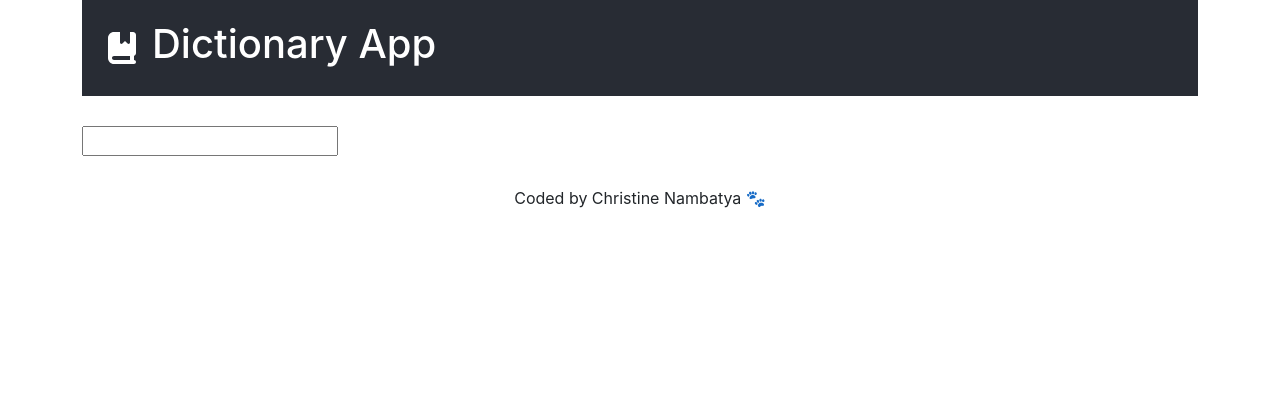
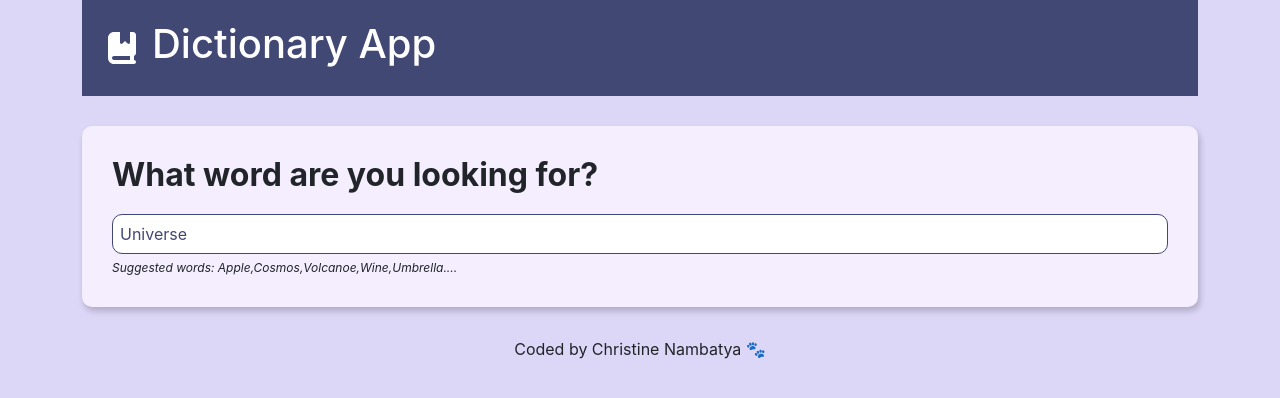
Before and after one commit to ChrissyNambz/Dictionary, a React (Create React App) app: page / in a window 1280 px wide. Shown: the top 398 px of the page. Built offline with nearby package versions, Linux system fonts and the light colour scheme; no server answers.

Commit message:
Made CSS files for our dictionary app
- styled the dictionary using css
-added default key word to the dictionary app

```diff
--- a/src/App.css
+++ b/src/App.css
@@ -1,11 +1,18 @@
+body{
+  background:  #dcd6f7;
+}
 
+a{
+  color: #424874;
+}
 .App-header {
   display: flex;
   align-items: center;
   gap: 10px;
   padding: 20px;
-  background-color: #282c34;
+  background-color: #424874;
   color: white;
+
 }
 
 .footer{
--- a/src/App.js
+++ b/src/App.js
@@ -13,7 +13,7 @@ function App() {
         <h1>Dictionary App</h1>
       </header>
       <main>
-        <Dictionary/>
+        <Dictionary defaultKeyword="Universe"/>
       </main>
       <footer className="footer"> Coded by Christine Nambatya 🐾</footer>
       </div>
--- a/src/Dictionary.css
+++ b/src/Dictionary.css
@@ -1,3 +1,36 @@
 .Dictionary{
     margin-top: 30px;
 }
+
+.Dictionary h1{
+    font-size: 32px;
+    font-weight: bold;
+    margin-bottom: 20px;
+}
+
+.Dictionary section{
+
+    background:#f4eeff;
+    padding: 30px;
+    border-radius: 10px;
+    box-shadow: 2px 4px 6px rgba(0, 0, 0, 0.2);
+    margin: 20px 0;
+
+
+
+}
+.Dictionary input{
+    width: 100%;
+    padding: 7px;
+
+    color:#424874;
+    border: 1.5px solid  #424874;
+    border-radius: 10px;
+
+}
+
+.Dictionary .hint{
+font-size: 12px;
+margin-top: 5px;
+font-style: italic;
+}
--- a/src/Dictionary.js
+++ b/src/Dictionary.js
@@ -3,23 +3,28 @@ import axios from "axios"
 import Results from "./Results"
 import "./Dictionary.css"
 
-export default function Dictionary(){
-let [keyword, setKeyword]=useState("");
-let [results, setResults]=useState(null)
+export default function Dictionary(props){
+let [keyword, setKeyword]=useState(props.defaultKeyword);
+let [results, setResults]=useState(null);
+let [loaded, setLoaded]=useState(false);
 
  function handleResponse(response){
-    console.log(response.data[0]);
     setResults(response.data[0])
 
 
  }
 
-function search(event){
-    event.preventDefault();
+function search(){
+  let apiUrl = `https://api.dictionaryapi.dev/api/v2/entries/en/${keyword}`;
+  axios.get(apiUrl).then(handleResponse);
+}
 
 
-    let apiUrl= `https://api.dictionaryapi.dev/api/v2/entries/en/${keyword}`;
-    axios.get(apiUrl).then(handleResponse);
+function handleSubmit(event){
+    event.preventDefault();
+   search()
+
+
 }
 
 
@@ -28,12 +33,32 @@ function handleKeywordChange(event){
     setKeyword(event.target.value);
 
 }
-    return(
-        <div className="Dictionary">
-       <form onSubmit={search}>
-        <input type="search" onChange={handleKeywordChange}/>
+
+function load(){
+    setLoaded(true);
+    search()
+}
+
+if (loaded){
+ return (
+   <div className="Dictionary">
+     <section>
+       <h1> What word are you looking for? </h1>
+
+       <form onSubmit={handleSubmit}>
+         <input type="search" onChange={handleKeywordChange} defaultValue={props.defaultKeyword}/>
        </form>
-       <Results results={results}/>
-        </div>
-    )
+       <div className="hint">
+         Suggested words: Apple,Cosmos,Volcanoe,Wine,Umbrella....
+       </div>
+     </section>
+     <Results results={results} />
+   </div>
+ );
+
+}else{
+    load();
+    return " Loading....."
 }
+
+}
--- /dev/null
+++ b/src/Meaning.css
@@ -0,0 +1,16 @@
+.Meaning h3{
+font-size: 30px;
+line-height: 1.5;
+font-weight: bold;
+}
+
+.Meaning .definition{
+
+}
+
+.Meaning .example{
+    font-size: 15px;
+    opacity: 0.6;
+    font-style: italic;
+    margin-top: 10px;
+}
--- a/src/Meaning.js
+++ b/src/Meaning.js
@@ -1,5 +1,6 @@
 import React from "react";
 import Synonyms from "./Synonyms";
+import "./Meaning.css"
 
 export default function Meaning(props) {
   return (
@@ -8,18 +9,16 @@ export default function Meaning(props) {
       {props.meaning.definitions.map(function (definition, index) {
         return (
           <div key={index}>
-            <p>
-              <strong> definition:</strong>
-              {definition.definition}
-              <br />
-              <strong>Example:</strong>
-              <em>{definition.example}</em>
+
+
+              <div className="definition">{definition.definition}</div>
+
+              <div className="example">{definition.example}</div>
 
               <br />
               <Synonyms synonyms={definition.synonyms}/>
-              <strong>synonyms:</strong>
-              {definition.synonyms}
-            </p>
+
+
           </div>
         );
       })}
--- /dev/null
+++ b/src/Phonetic.css
@@ -0,0 +1,24 @@
+.phonetic{
+    margin:20px 0;
+
+}
+
+.phonetic a {
+border: 1px solid  #424874;
+text-decoration: none;
+padding: 10px 20px;
+border-radius: 20px;
+transition: all 150ms ease-in-out;
+margin-right: 20px;
+font-size: 12px;
+font-weight: bold;
+}
+.phonetic a:hover{
+background: #424874;
+color: #dcd6f7;
+}
+
+.phonetic .text{
+    opacity: 0.7;
+    font-weight: bold;
+}
--- a/src/Phonetic.js
+++ b/src/Phonetic.js
@@ -1,13 +1,13 @@
 import React from "react";
+import "./Phonetic.css"
 
 export default function Phonetic(props){
     return (
-        <div className="phonetic">
-         <a href={props.phonetic.audio} target="_blank">
-            Listen
-         </a>
-         <br/>
-         {props.phonetic.text}
-        </div>
-    )
+      <div className="phonetic">
+        <a href={props.phonetic.audio} target="_blank" rel="noreferrer">
+          Listen
+        </a>
+        <span className="text"> {props.phonetic.text}</span>
+      </div>
+    );
 }
--- /dev/null
+++ b/src/Results.css
@@ -0,0 +1,5 @@
+.Results h2{
+    font-size: 30px;
+    font-weight: bold;
+    line-height: 1.5;
+}
--- a/src/Results.js
+++ b/src/Results.js
@@ -1,29 +1,34 @@
 import React from "react";
 import Phonetic from "./Phonetic";
 import Meaning from "./Meaning";
-
+import "./Results.css";
+import "./Phonetic.css"
 
 
 export default function Results(props){
 
     if (props.results){
-          return <div className="Results">
-            <h2>{props.results.word}</h2>
-            {props.results.phonetics.map(function(phonetic,index){
-                return(
+          return (
+            <div className="Results">
+              <section>
+                <h2>{props.results.word}</h2>
+                {props.results.phonetics.map(function (phonetic, index) {
+                  return (
                     <div key={index}>
-                        <Phonetic phonetic={phonetic}/>
-                        </div>
-
-                )
-            })}
-            {props.results.meanings.map(function(meaning,index){
+                      <Phonetic phonetic={phonetic} />
+                    </div>
+                  );
+                })}
+              </section>
+              {props.results.meanings.map(function (meaning, index) {
                 return (
-                <div key={index}>
-                    <Meaning meaning={meaning}/> </div>)
-
-            })}
-          </div>;
+                  <section key={index}>
+                    <Meaning meaning={meaning} />{" "}
+                  </section>
+                );
+              })}
+            </div>
+          );
     }
     else{
         return null;
--- /dev/null
+++ b/src/Synonym.css
@@ -0,0 +1,11 @@
+.synonyms{
+    margin:20px 0 0;
+    padding:0;
+}
+
+.synonyms li{
+display: inline;
+font-size: 15px;
+padding-right: 10px;
+line-height: 1;
+}
--- a/src/Synonyms.js
+++ b/src/Synonyms.js
@@ -1,4 +1,5 @@
 import React from "react";
+import "./Synonym.css";
 
 export default function Synonyms(props) {
   if (props.synonyms) {
```
